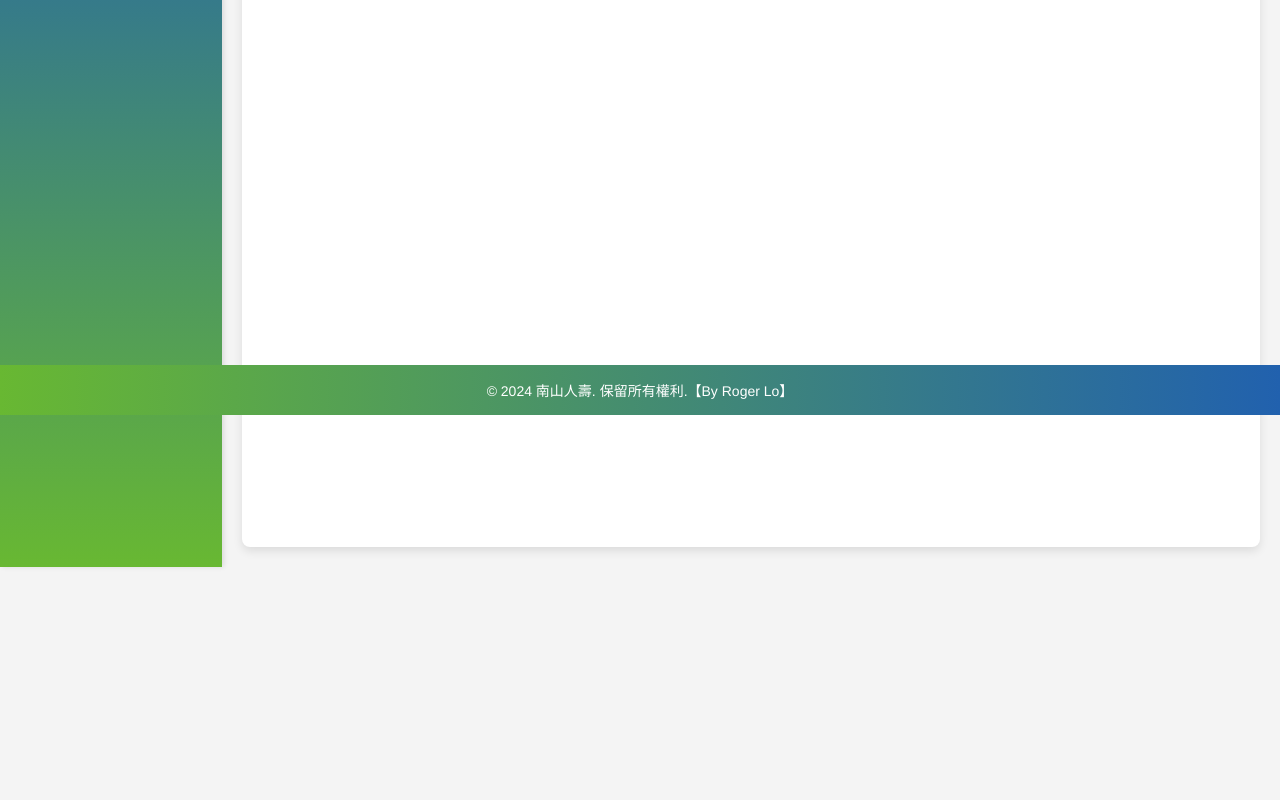
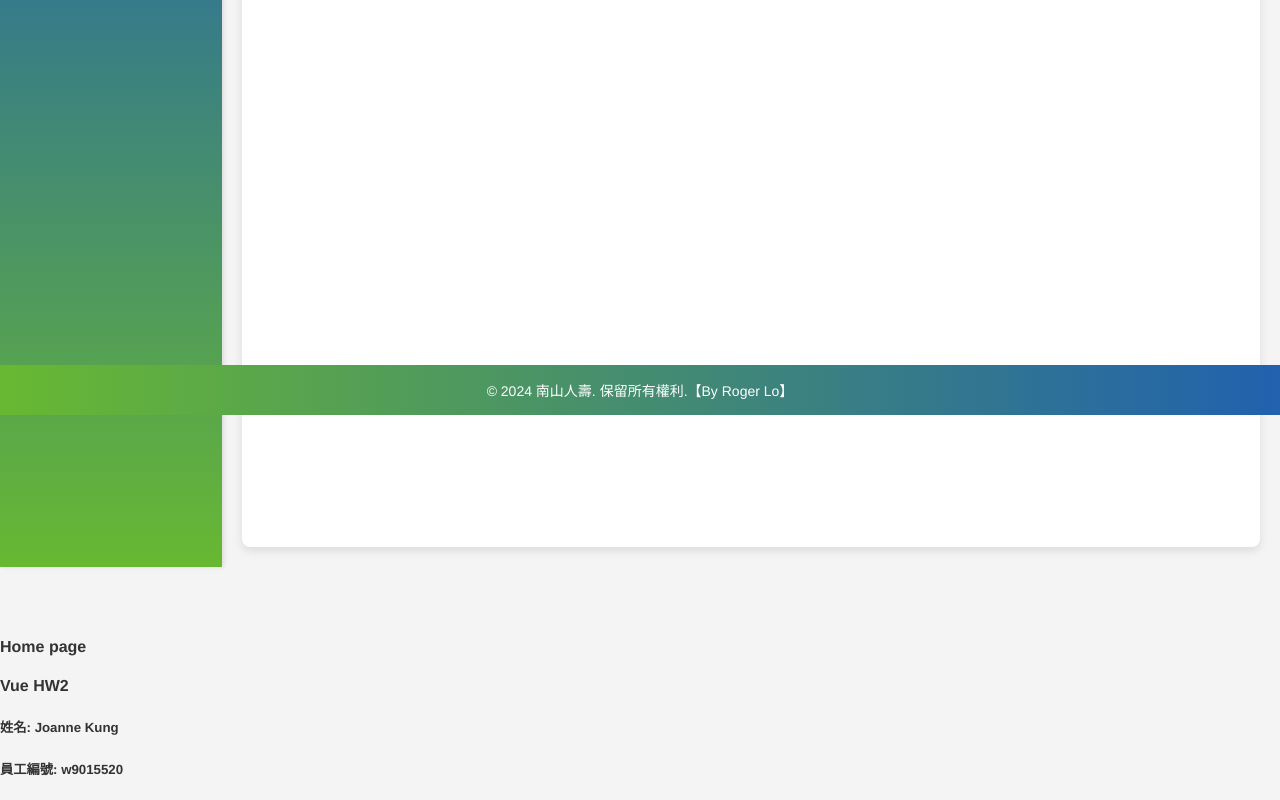
Before and after one commit to yiwen0507/vueHW_W8, a Vue app: page /homepage in a window 1280 px wide. Shown: the part 385-1185 px from the top of the page. Before the commit the page ends 1002 px from the top, so only its background shows below. Built offline with nearby package versions, Linux system fonts and the light colour scheme.

Commit message:
撰寫homepage，但顯示在index頁面之下

```diff
--- a/src/App.vue
+++ b/src/App.vue
@@ -1,5 +1,6 @@
 <template>
-  <NanshanIndex msg="Welcome to Your Vue.js App"/>
+  <NanshanIndex/>
+  <RouterView></RouterView>
 </template>
 
 <script>
--- /dev/null
+++ b/src/components/HomePage.vue
@@ -0,0 +1,18 @@
+<template>
+    <div>
+        <h4>Home page</h4>
+        <h4>Vue HW2</h4>
+        <h5>姓名: Joanne Kung</h5>
+        <h5>員工編號: w9015520</h5>
+    </div>
+</template>
+
+<script>
+    export default {
+
+    }
+</script>
+
+<style lang="scss" scoped>
+
+</style>
--- a/src/components/NanshanIndex.vue
+++ b/src/components/NanshanIndex.vue
@@ -20,7 +20,7 @@
         <aside>
           <h2>快速導航</h2>
           <ul>
-            <li><a href="#">首頁</a></li>
+            <li><RouterLink to="/homepage">首頁</RouterLink></li>
             <li><a href="#">保險商品</a></li>
             <li><a href="#">投資理財</a></li>
             <li><a href="#">最新消息</a></li>
@@ -28,6 +28,7 @@
         </aside>
 
         <button type="button" id="toggle-sidebar">&lt;&lt;</button>
+        <!-- 初始為收合狀態的按鈕 -->
 
         <main>
           <h1>專業保險服務</h1>
@@ -47,8 +48,8 @@
   </template>
 
   <script>
-  // Import the CSS file here
-  import '@/assets/myStyle.css'; // Adjust the path if necessary
+  //CSS
+  import '@/assets/myStyle.css';
 
   export default {
     data() {
@@ -58,5 +59,3 @@
     },
   };
   </script>
-
-  <!-- No need for style section here as you're importing CSS -->
--- a/src/main.js
+++ b/src/main.js
@@ -1,8 +1,22 @@
 import { createApp } from 'vue';
 import App from './App.vue';
 import '@/assets/myStyle.css'; // Importing global CSS
+import { createRouter, createWebHistory } from 'vue-router'
+import NanshanIndex from './components/NanshanIndex.vue';
+import HomePage from './components/HomePage.vue';
 
-createApp(App).mount('#app');
+// create router
+const router = createRouter({
+    history: createWebHistory(),
+    routes: [
+        { path: "/", component: NanshanIndex },
+        { path: "/homepage", component: HomePage }
+    ]
+})
+const app = createApp(App)
+app.use(router)
+app.mount('#app')
+
 // 自 body 向下綁定 click 事件
 document.body.addEventListener('click', (event) => {
     // 確保事件是發生在目標元素上
```
